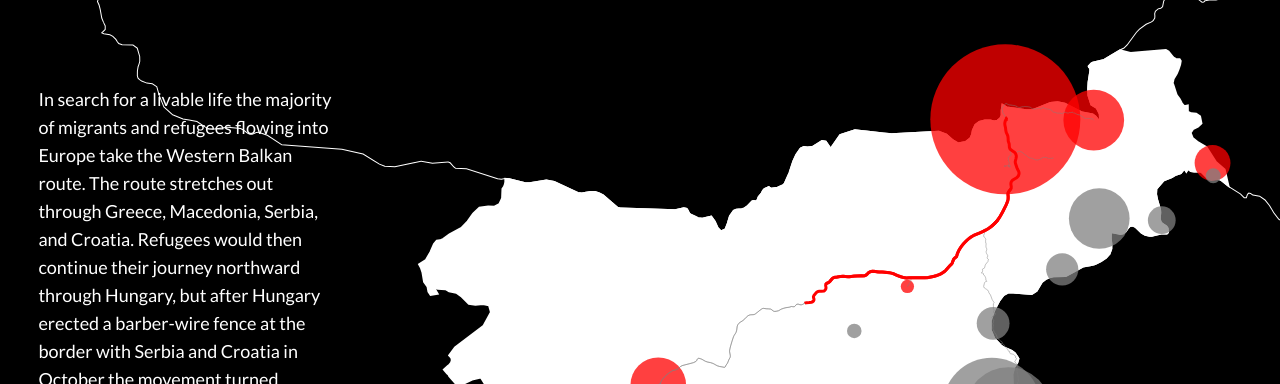
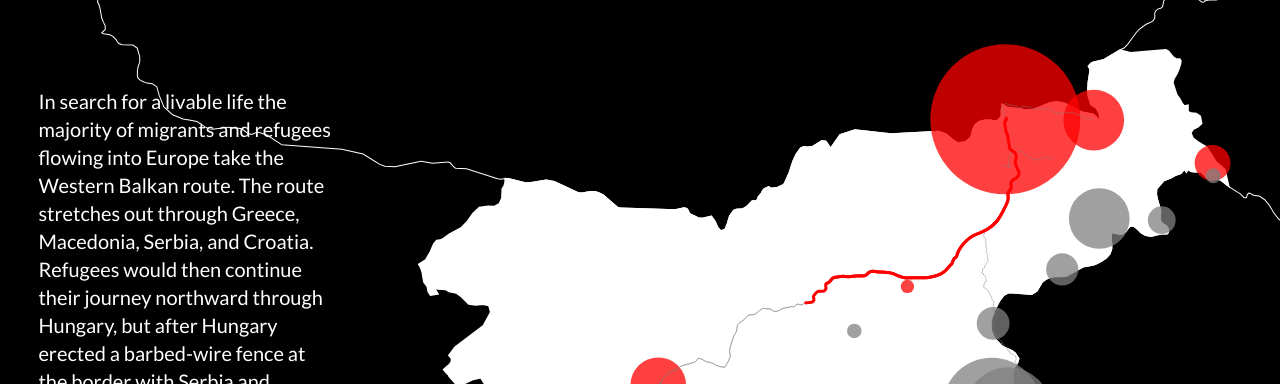
Before and after one commit to mklasinc/three-months-in-slo, a website: page views/index.html in a window 1280 px wide. Shown: the part 93-477 px from the top of the page. Drawn offline with nearby package versions, Linux system fonts and the light colour scheme; files that its build step writes are made by us from their sources; files whose address does not match are found by name.

Commit message:
FontSizeChange

```diff
--- a/public/SLO_styles.css
+++ b/public/SLO_styles.css
@@ -37,9 +37,10 @@ h2{
 	position: absolute;
 	font-family: 'Lato', sans-serif;
 	font-weight: 400;
-	font-size: 18px;
+	font-size: 2.5vh;
 	line-height: 28px;
 	width:23vw;
+	height:70vh;
 	top: 20vh;
 	left:3vw;
 	z-index: 20;
--- a/views/index.html
+++ b/views/index.html
@@ -19,7 +19,7 @@
 
     <div id="description">
       <!--<h2>LOREM IPSUM</h2>-->
-      <p>In search for a livable life the majority of migrants and refugees flowing into Europe take the Western Balkan route. The route stretches out through Greece, Macedonia, Serbia, and Croatia. Refugees would then continue their journey northward through Hungary, but after Hungary erected a barber-wire fence at the border with Serbia and Croatia in October the movement turned towards Slovenia. Since the end of October more than <b>250 000</b> migrants and refugees have passed through Slovenian borders. Here is the visualization of their movement through the country. <b>Click below</b> to share photos relating to your experience of the refugee crisis in Slovenia.
+      <p>In search for a livable life the majority of migrants and refugees flowing into Europe take the Western Balkan route. The route stretches out through Greece, Macedonia, Serbia, and Croatia. Refugees would then continue their journey northward through Hungary, but after Hungary erected a barbed-wire fence at the border with Serbia and Croatia in October the movement turned towards Slovenia. Since the end of October more than <b>250 000</b> migrants and refugees have passed through Slovenian borders. Here is a visualization of their movement through the country. <b>Click below</b> to share photos relating to your experience of the refugee crisis in Slovenia.
       </p>
     <a id="callToAction" href="buttonPress">SUBMIT PHOTOS HERE</a>
     </div>
```
